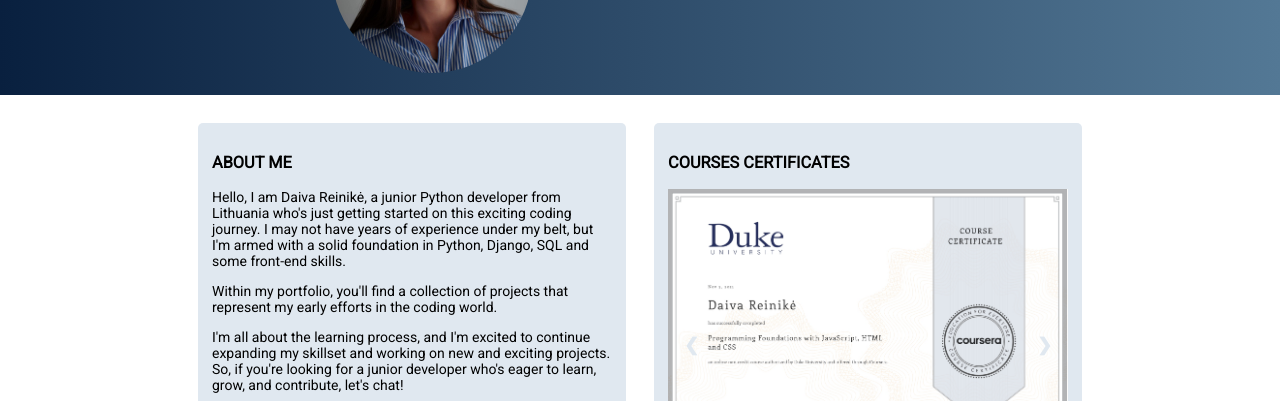
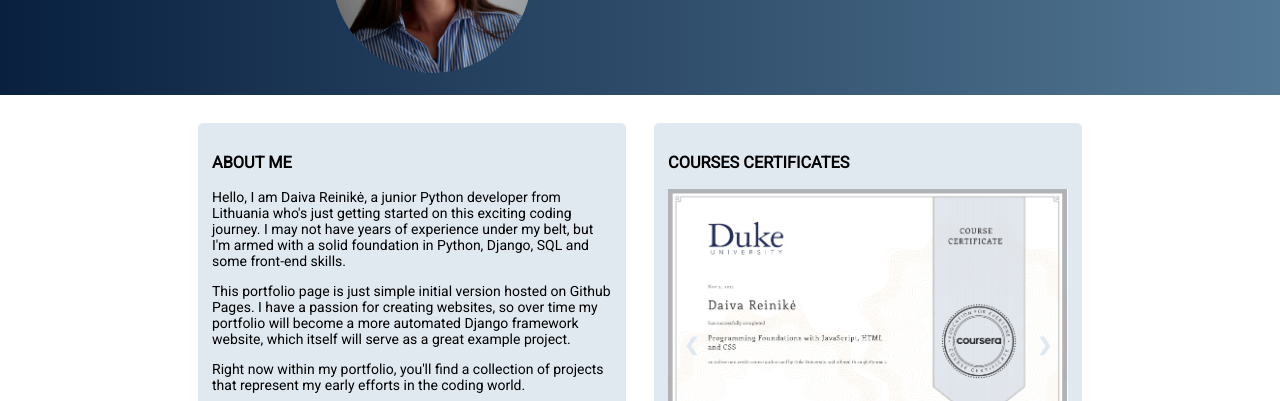
Before and after one commit to reinikeda/reinikeda.github.io, a plain HTML site: page index.html in a window 1280 px wide. Shown: the part 155-556 px from the top of the page. Drawn offline with Linux system fonts and the light colour scheme.

Commit message:
Added more text in about me section.

```diff
--- a/index.html
+++ b/index.html
@@ -35,7 +35,8 @@
         <div class="info-box">
           <h3>ABOUT ME</h3>
           <p>Hello, I am Daiva Reinikė, a junior Python developer from Lithuania who's just getting started on this exciting coding journey. I may not have years of experience under my belt, but I'm armed with a solid foundation in Python, Django, SQL and some front-end skills.</p>
-          <p>Within my portfolio, you'll find a collection of projects that represent my early efforts in the coding world.</p>
+          <p>This portfolio page is just simple initial version hosted on Github Pages. I have a passion for creating websites, so over time my portfolio will become a more automated Django framework website, which itself will serve as a great example project.</p>
+          <p>Right now within my portfolio, you'll find a collection of projects that represent my early efforts in the coding world.</p>
           <p>I'm all about the learning process, and I'm excited to continue expanding my skillset and working on new and exciting projects. So, if you're looking for a junior developer who's eager to learn, grow, and contribute, let's chat!</p>
           <p>
             You can find me here:
```
